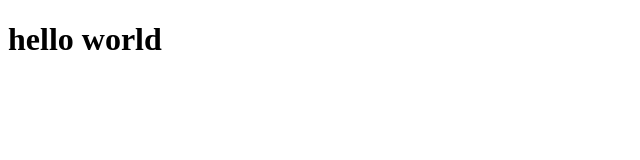
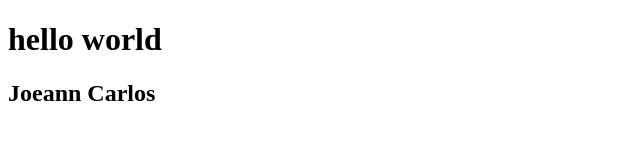
Before and after one commit to JoeannCarlos88/carlos, a plain HTML site: page index.html in a window 1280 px wide. Shown: the whole page, without its empty margins (0-640 px from the left). Drawn offline with Linux system fonts and the light colour scheme.

Commit message:
added my name

```diff
--- a/carlos.html
+++ b/index.html
@@ -7,6 +7,7 @@
 </head>
 <body>
     <h1>hello world</h1>
+    <h2>Joeann Carlos</h2>
 
 </body>
 </html>
```
